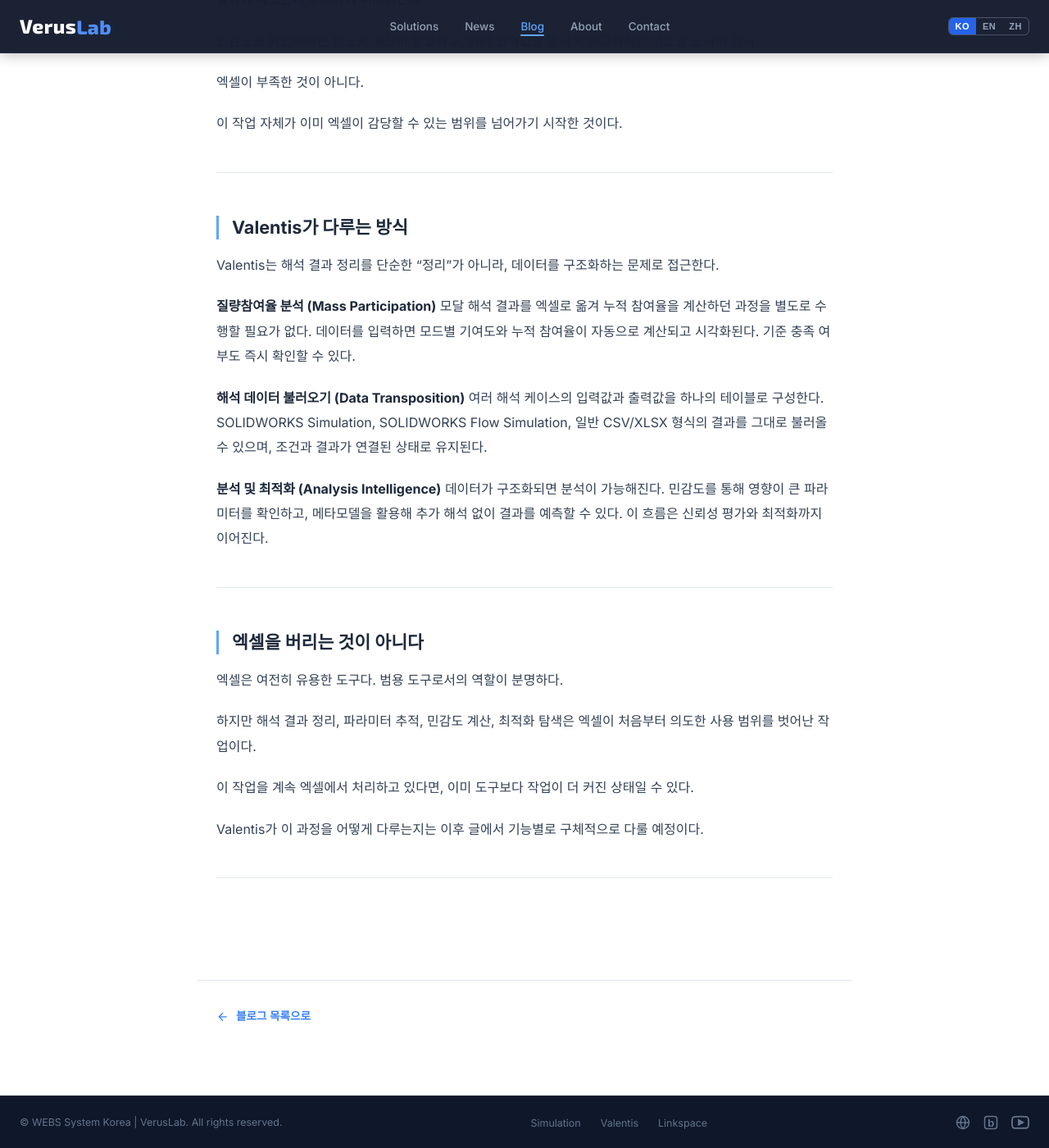
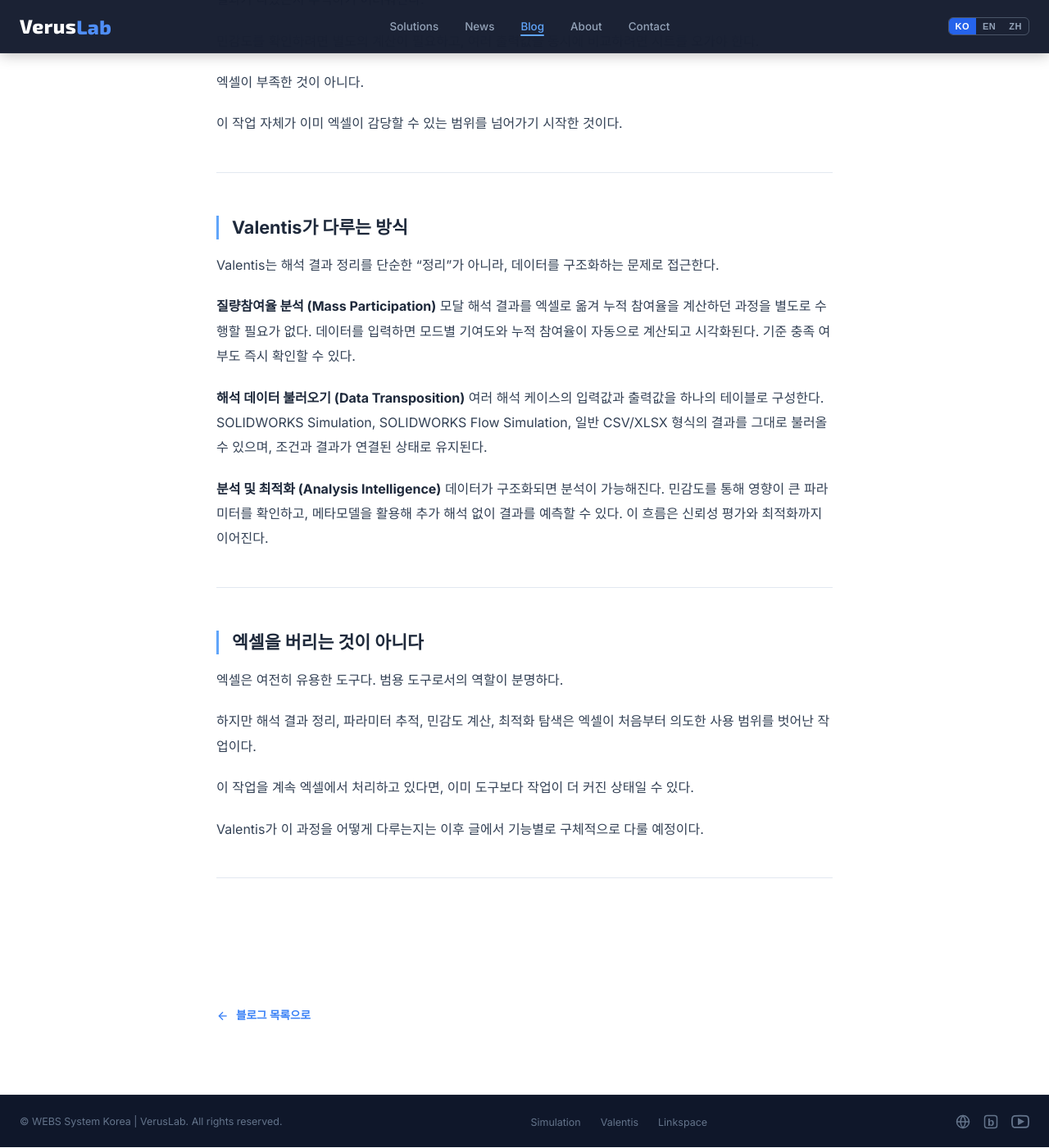
Before and after one commit to VerusLab-KR/Homepage, a Jekyll site: the page built from _posts/2026-04-12-excel-result-management.md, in a window 1280 px wide and 1400 px high, scrolled down 1441 px. Shown: the whole window at 82% size. Built offline with Jekyll 4.4.1, drawn with Linux system fonts in a browser that asks for light colours.

Commit message:
Remove duplicate border below post content
Co-Authored-By: Claude Sonnet 4.6 <noreply@anthropic.com>

```diff
--- a/_layouts/post.html
+++ b/_layouts/post.html
@@ -107,7 +107,7 @@ img{max-width:100%;display:block}
 .post-body blockquote p{color:var(--slate-7);margin:0;font-style:italic}
 
 /* Post nav */
-.post-nav{max-width:800px;margin:0 auto;padding:32px 24px 80px;border-top:1px solid var(--slate-2)}
+.post-nav{max-width:800px;margin:0 auto;padding:32px 24px 80px}
 .post-nav-top{padding:20px 24px 0;border-top:none}
 .post-nav-back{display:inline-flex;align-items:center;gap:8px;font-size:.85rem;font-weight:600;color:var(--blue-500);transition:gap .2s}
 .post-nav-back:hover{gap:12px}
```
